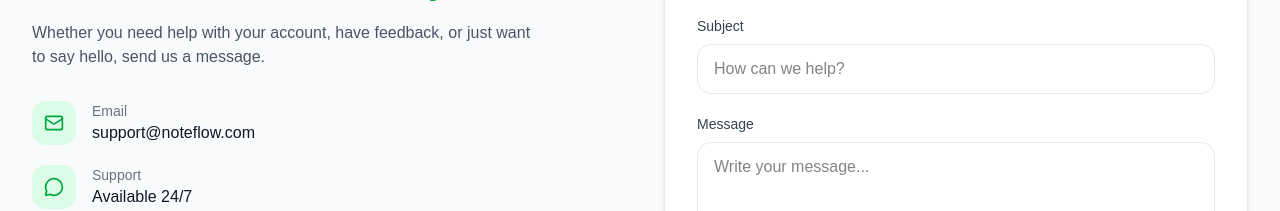
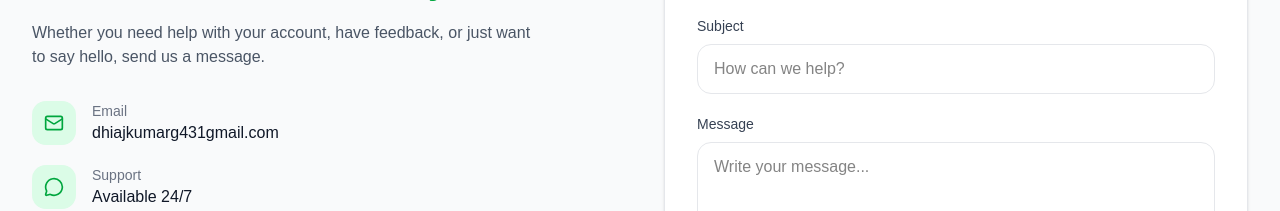
Before and after one commit to DhirajKumarGupta76/Full_Authetication_APP, a React app in the folder Frontend/: page / in a window 1280 px wide. Shown: the part 4000-4211 px from the top of the page. Built offline with nearby package versions, Linux system fonts and the light colour scheme; the HTML template or start-up script is replaced by a standard one.

Commit message:
Contect detailed

```diff
--- a/Frontend/src/components/Home/Contact.jsx
+++ b/Frontend/src/components/Home/Contact.jsx
@@ -40,7 +40,7 @@ const Contact = () => {
                 <div>
                   <p className="text-sm text-gray-500">Email</p>
                   <p className="font-medium text-gray-900">
-                    support@noteflow.com
+                    dhiajkumarg431gmail.com
                   </p>
                 </div>
               </div>
```
